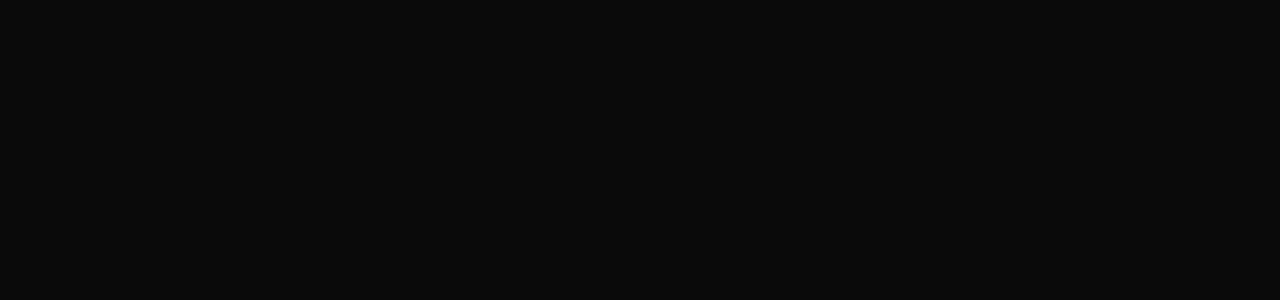
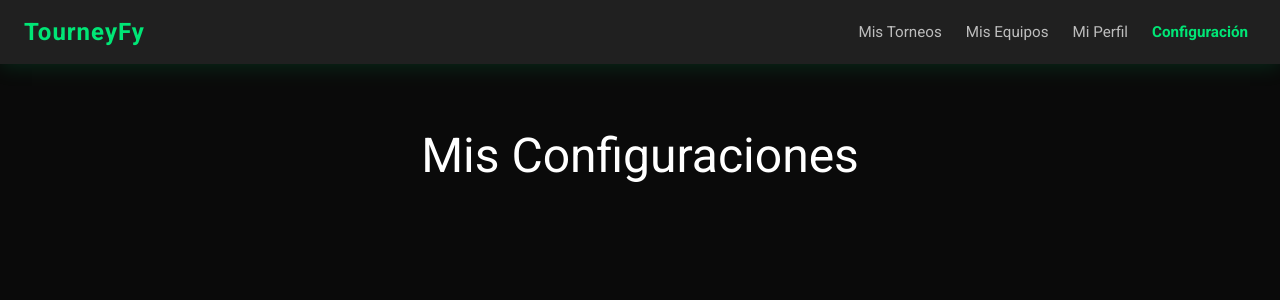
Before and after one commit to RamiroRodriguezC/gestor-torneos, a React (Vite) app in the folder frontend/: page /dashboard/config in a window 1280 px wide. Before the commit this address had no page. Shown: the top 300 px of the page. Built offline with nearby package versions, Linux system fonts and the light colour scheme.

Commit message:
Basic navigation & navbars

```diff
--- a/frontend/src/App.jsx
+++ b/frontend/src/App.jsx
@@ -3,6 +3,10 @@
 import HomePage from './pages/HomePage'
 import Login from './pages/Login'
 import Dashboard from './pages/Dashboard'
+import Tournaments from './pages/Tournaments'
+import Teams from './pages/Teams'
+import Profile from './pages/Profile'
+import Config from './pages/Config'
 
 const theme = createTheme({
   palette: {
@@ -32,6 +36,10 @@
           <Route index element={<HomePage />} />
           <Route path="/login" element={<Login />} />
           <Route path="/dashboard" element={<Dashboard />} />
+          <Route path="/dashboard/tournaments" element={<Tournaments />} />
+          <Route path="/dashboard/teams" element={<Teams />} />
+          <Route path="/dashboard/profile" element={<Profile />} />
+          <Route path="/dashboard/config" element={<Config />} />
         </Routes>
       </BrowserRouter>
     </ThemeProvider>
--- /dev/null
+++ b/frontend/src/components/AuthNavbar.jsx
@@ -0,0 +1,43 @@
+import { useNavigate } from 'react-router-dom'
+import { AppBar, Toolbar, Button, Box } from '@mui/material'
+import AppLogo from './AppLogo'
+import { useAuth } from '../hooks/useAuth'
+import { authNavItems, authNavItemsLoggedIn } from '../config/navigation'
+
+function AuthNavbar() {
+  const navigate = useNavigate()
+  const { isLoggedIn } = useAuth()
+
+  const handleLogout = () => {
+    localStorage.removeItem('token')
+    localStorage.removeItem('currentUserId')
+    navigate('/login')
+  }
+
+  const items = isLoggedIn ? authNavItemsLoggedIn : authNavItems
+
+  return (
+    <AppBar position="sticky" sx={{ bgcolor: '#0a0a0a', boxShadow: '0 2px 20px rgba(0, 230, 118, 0.15)' }}>
+      <Toolbar>
+        <Box sx={{ cursor: 'pointer' }} onClick={() => navigate('/')}>
+          <AppLogo />
+        </Box>
+        <Box sx={{ display: 'flex', gap: 1.5, ml : 'auto' }}>
+          {items.map((item) => (
+            <Button
+              key={item.label}
+              variant={item.variant}
+              color="primary"
+              sx={{ px: 3 }}
+              onClick={() => (item.action === 'logout' ? handleLogout() : navigate(item.path))}
+            >
+              {item.label}
+            </Button>
+          ))}
+        </Box>
+      </Toolbar>
+    </AppBar>
+  )
+}
+
+export default AuthNavbar
--- a/frontend/src/components/Footer.jsx
+++ b/frontend/src/components/Footer.jsx
@@ -13,9 +13,11 @@
       <Container maxWidth="lg">
         <Stack
           direction={{ xs: 'column', sm: 'row' }}
-          justifyContent="space-between"
-          alignItems="center"
           spacing={2}
+          sx={{
+            justifyContent: 'space-between',
+            alignItems: 'center',
+          }}
         >
           <Typography variant="body2" color="#00e676" sx={{ fontWeight: 600 }}>
             TourneyFy
--- a/frontend/src/components/Navbar.jsx
+++ b/frontend/src/components/Navbar.jsx
@@ -1,23 +1,100 @@
-import { useNavigate } from 'react-router-dom'
-import { AppBar, Toolbar, Button, Box } from '@mui/material'
+import { useNavigate, useLocation } from 'react-router-dom'
+import { useMediaQuery, useTheme } from '@mui/material'
+import AppBar from '@mui/material/AppBar'
+import Toolbar from '@mui/material/Toolbar'
+import Box from '@mui/material/Box'
+import Button from '@mui/material/Button'
+import BottomNavigation from '@mui/material/BottomNavigation'
+import BottomNavigationAction from '@mui/material/BottomNavigationAction'
 import AppLogo from './AppLogo'
+import { dashboardNavItems } from '../config/navigation'
 
 function Navbar() {
   const navigate = useNavigate()
+  const location = useLocation()
+  const theme = useTheme()
+  const isMobile = useMediaQuery(theme.breakpoints.down('md'))
+
+  const activeIndex = dashboardNavItems.findIndex((item) =>
+    location.pathname.startsWith(item.path)
+  )
+
+  if (isMobile) {
+    return (
+      <>
+        <BottomNavigation
+          value={activeIndex !== -1 ? activeIndex : 0}
+          onChange={(_, newIndex) =>
+            navigate(dashboardNavItems[newIndex].path)
+          }
+          sx={{
+            position: 'fixed',
+            bottom: 0,
+            left: 0,
+            right: 0,
+            zIndex: 1200,
+            bgcolor: '#0a0a0a',
+            borderTop: '1px solid',
+            borderColor: 'divider',
+            '& .MuiBottomNavigationAction-root': {
+              color: 'grey.600',
+            },
+            '& .Mui-selected': {
+              color: '#00e676 !important',
+            },
+          }}
+        >
+          {dashboardNavItems.map((item) => (
+            <BottomNavigationAction
+              key={item.path}
+              icon={<item.icon />}
+              label={item.label}
+            />
+          ))}
+        </BottomNavigation>
+
+        <Box sx={{ height: 56 }} />
+      </>
+    )
+  }
 
   return (
-    <AppBar position="sticky" sx={{ bgcolor: '#0a0a0a', boxShadow: '0 2px 20px rgba(0, 230, 118, 0.15)' }}>
+    <AppBar
+      position="sticky"
+      sx={{
+        bgcolor: '#0a0a0a',
+        boxShadow: '0 2px 20px rgba(0, 230, 118, 0.15)',
+      }}
+    >
       <Toolbar>
-        <Box sx={{ cursor: 'pointer' }} onClick={() => navigate('/')}>
+        <Box sx={{ cursor: 'pointer' }} onClick={() => navigate('/dashboard')}>
           <AppLogo />
         </Box>
-        <Box sx={{ display: 'flex', gap: 1.5 }}>
-          <Button variant="outlined" color="primary" sx={{ px: 3 }} onClick={() => navigate('/login')}>
-            Login
-          </Button>
-          <Button variant="contained" color="primary" sx={{ px: 3 }}>
-            Registrarse
-          </Button>
+        <Box
+          sx={{
+            display: 'flex',
+            gap: 1,
+            ml: 'auto',
+            alignItems: 'center',
+          }}
+        >
+          {dashboardNavItems.map((item) => (
+            <Button
+              key={item.path}
+              onClick={() => navigate(item.path)}
+              sx={{
+                color: location.pathname.startsWith(item.path)
+                  ? '#00e676'
+                  : 'grey.400',
+                fontWeight: location.pathname.startsWith(item.path) ? 600 : 400,
+                textTransform: 'none',
+                fontSize: '0.95rem',
+                '&:hover': { color: '#00e676' },
+              }}
+            >
+              {item.label}
+            </Button>
+          ))}
         </Box>
       </Toolbar>
     </AppBar>
--- /dev/null
+++ b/frontend/src/config/navigation.js
@@ -0,0 +1,21 @@
+import EmojiEventsIcon from '@mui/icons-material/EmojiEvents'
+import GroupsIcon from '@mui/icons-material/Groups'
+import PersonIcon from '@mui/icons-material/Person'
+import SettingsIcon from '@mui/icons-material/Settings'
+
+export const authNavItems = [
+  { label: 'Login', path: '/login', variant: 'outlined' },
+  { label: 'Registrarse', path: '/register', variant: 'contained' },
+]
+
+export const authNavItemsLoggedIn = [
+  { label: 'Ir al Dashboard', path: '/dashboard', variant: 'contained' },
+  { label: 'Cerrar sesión', path: '/login', variant: 'outlined', action: 'logout' },
+]
+
+export const dashboardNavItems = [
+  { label: 'Mis Torneos', path: '/dashboard/tournaments', icon: EmojiEventsIcon },
+  { label: 'Mis Equipos', path: '/dashboard/teams', icon: GroupsIcon },
+  { label: 'Mi Perfil', path: '/dashboard/profile', icon: PersonIcon },
+  { label: 'Configuración', path: '/dashboard/config', icon: SettingsIcon },
+]
--- /dev/null
+++ b/frontend/src/pages/Config.jsx
@@ -0,0 +1,17 @@
+import { Container, Typography } from '@mui/material'
+import Navbar from '../components/Navbar'
+
+function Config() {
+  return (
+    <>
+      <Navbar />
+      <Container>
+        <Typography variant="h3" sx={{ mt: 8, textAlign: 'center' }}>
+          Mis Configuraciones
+        </Typography>
+      </Container>
+    </>
+  )
+}
+
+export default Config
--- a/frontend/src/pages/Dashboard.jsx
+++ b/frontend/src/pages/Dashboard.jsx
@@ -1,6 +1,7 @@
 import { useNavigate } from 'react-router-dom'
 import { Container, Typography, Button, Box } from '@mui/material'
 import { useAuth } from '../hooks/useAuth'
+import Navbar from '../components/Navbar'
 
 function Dashboard() {
   const navigate = useNavigate()
@@ -13,6 +14,8 @@
   }
 
   return (
+    <Box sx={{ display: 'flex', flexDirection: 'column', minHeight: '100vh' }}>
+      <Navbar />
       <Container>
         <Box sx={{ mt: 8, textAlign: 'center' }}>
           <Typography variant="h3">
@@ -23,6 +26,7 @@
           </Button>
         </Box>
       </Container>
+    </Box>
   )
 }
 
--- a/frontend/src/pages/HomePage.jsx
+++ b/frontend/src/pages/HomePage.jsx
@@ -1,4 +1,4 @@
-import Navbar from '../components/Navbar'
+import AuthNavbar from '../components/AuthNavbar'
 import HeroBanner from '../components/HeroBanner'
 import Footer from '../components/Footer'
 import { Box } from '@mui/material'
@@ -6,7 +6,7 @@
 function HomePage() {
   return (
     <Box sx={{ display: 'flex', flexDirection: 'column', minHeight: '100vh' }}>
-      <Navbar />
+      <AuthNavbar />
       <Box sx={{ flexGrow: 1 }}>
         <HeroBanner />
       </Box>
--- /dev/null
+++ b/frontend/src/pages/Profile.jsx
@@ -0,0 +1,17 @@
+import { Container, Typography } from '@mui/material'
+import Navbar from '../components/Navbar'
+
+function Profile() {
+  return (
+    <>
+      <Navbar />
+      <Container>
+        <Typography variant="h3" sx={{ mt: 8, textAlign: 'center' }}>
+          Mi Perfil
+        </Typography>
+      </Container>
+    </>
+  )
+}
+
+export default Profile
--- /dev/null
+++ b/frontend/src/pages/Teams.jsx
@@ -0,0 +1,17 @@
+import { Container, Typography } from '@mui/material'
+import Navbar from '../components/Navbar'
+
+function Teams() {
+  return (
+    <>
+      <Navbar />
+      <Container>
+        <Typography variant="h3" sx={{ mt: 8, textAlign: 'center' }}>
+          Mis Equipos
+        </Typography>
+      </Container>
+    </>
+  )
+}
+
+export default Teams
--- /dev/null
+++ b/frontend/src/pages/Tournaments.jsx
@@ -0,0 +1,17 @@
+import { Container, Typography } from '@mui/material'
+import Navbar from '../components/Navbar'
+
+function Tournaments() {
+  return (
+    <>
+      <Navbar />
+      <Container>
+        <Typography variant="h3" sx={{ mt: 8, textAlign: 'center' }}>
+          Mis Torneos
+        </Typography>
+      </Container>
+    </>
+  )
+}
+
+export default Tournaments
```
Lines whose indentation alone changed are shown as unchanged.
